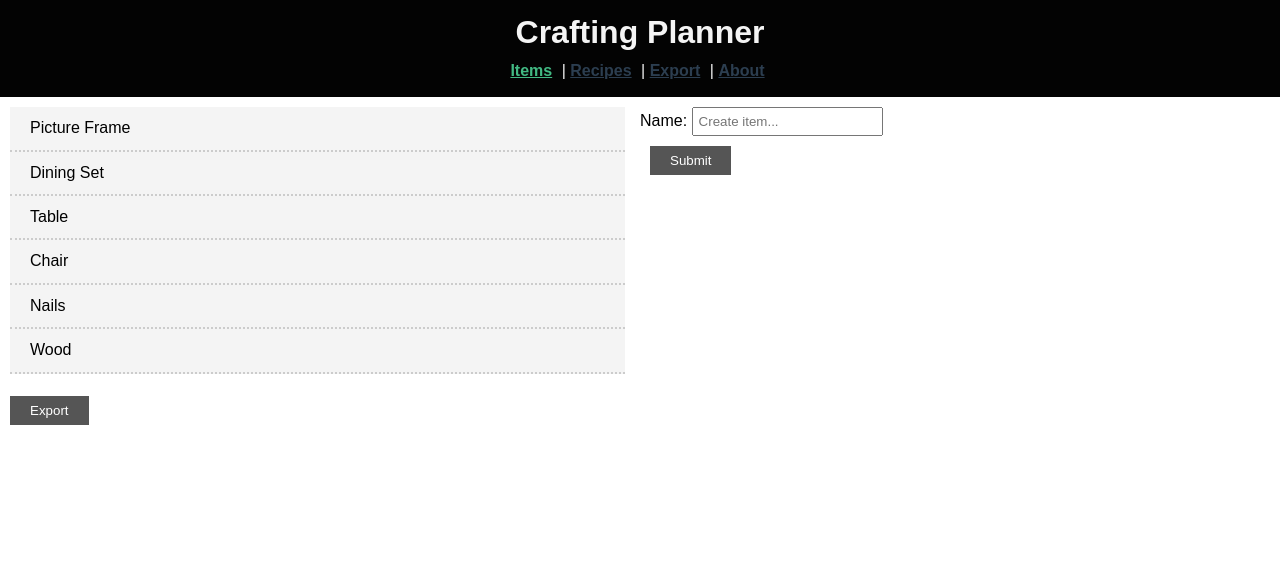
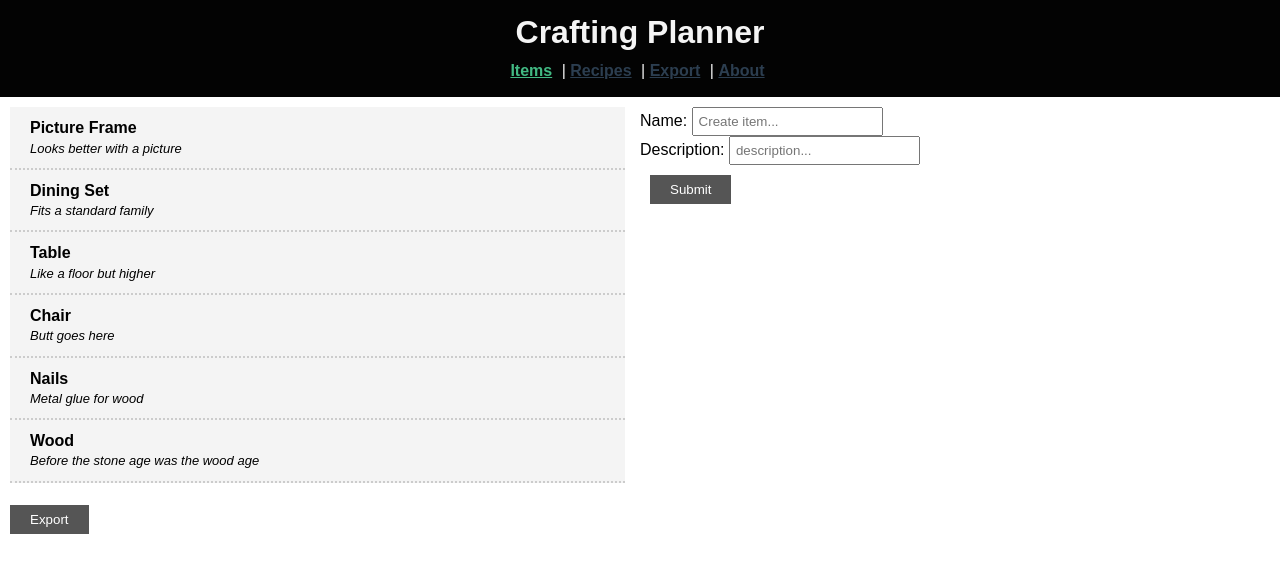
Before and after one commit to rhausch/CraftingPlanner, a Vue app: page / in a window 1280 px wide. Shown: the top 572 px of the page. Built offline with nearby package versions, Linux system fonts and the light colour scheme.

Commit message:
Added descriptions to items

```diff
--- a/public/data/items.json
+++ b/public/data/items.json
@@ -1,8 +1,32 @@
 [
-  {"id":"6e89b278-b1c0-4f2a-adc4-c98f836d4ca3","name":"Picture Frame"},
-  {"id":"1e71690a-3a01-47e4-9f57-9eec82fdff75","name":"Dining Set"},
-  {"id":"2765208f-d017-4314-9b4c-46def1c5edaf","name":"Table"},
-  {"id":"f046409f-b466-41d5-be90-d016d96e93fe","name":"Chair"},
-  {"id":"6c4c558f-030b-4dee-a7c1-420ebffa19d4","name":"Nails"},
-  {"id":"5df8fabb-7b52-48ec-ba89-880545188996","name":"Wood"}
+  {
+    "id":"6e89b278-b1c0-4f2a-adc4-c98f836d4ca3",
+    "name":"Picture Frame",
+    "description":"Looks better with a picture"
+  },
+  {
+    "id":"1e71690a-3a01-47e4-9f57-9eec82fdff75",
+    "name":"Dining Set",
+    "description":"Fits a standard family"
+  },
+  {
+    "id":"2765208f-d017-4314-9b4c-46def1c5edaf",
+    "name":"Table",
+    "description":"Like a floor but higher"
+  },
+  {
+    "id":"f046409f-b466-41d5-be90-d016d96e93fe",
+    "name":"Chair",
+    "description":"Butt goes here"
+  },
+  {
+    "id":"6c4c558f-030b-4dee-a7c1-420ebffa19d4",
+    "name":"Nails",
+    "description":"Metal glue for wood"
+  },
+  {
+    "id":"5df8fabb-7b52-48ec-ba89-880545188996",
+    "name":"Wood",
+    "description":"Before the stone age was the wood age"
+  }
 ]
--- a/public/index.html
+++ b/public/index.html
@@ -4,7 +4,7 @@
     <meta charset="utf-8">
     <meta http-equiv="X-UA-Compatible" content="IE=edge">
     <meta name="viewport" content="width=device-width,initial-scale=1.0">
-    <link rel="icon" href="<%= VUE_APP_BASE_URL %>favicon.ico">
+    <link rel="icon" href="favicon.ico">
     <title><%= htmlWebpackPlugin.options.title %></title>
   </head>
   <body>
--- a/src/components/Item.vue
+++ b/src/components/Item.vue
@@ -1,6 +1,7 @@
 <template>
   <div class="item">
-    {{ item.name }}
+    <div class="name">{{ item.name }}</div>
+    <div class="description">{{ item.description }}</div>
   </div>
 </template>
 
@@ -17,4 +18,13 @@ export default {
     padding: 10px 20px;
     border-bottom: 2px #cccccc dotted;
   }
+
+  .name {
+    font-weight: bold;
+  }
+
+  .description {
+    font-style: italic;
+    font-size: small;
+  }
 </style>
--- a/src/components/ItemDetails.vue
+++ b/src/components/ItemDetails.vue
@@ -5,12 +5,14 @@
       <br>
       id: {{ selectedItem().id }}<br>
       <label for="item-name">Name: </label><input type="text" name="name" v-model="selectedItem().name" id="item-name"><br>
+      <label for="item-description">Description: </label><input type="text" name="name" v-model="selectedItem().description" id="item-description"><br>
       <br>
       <button @click="deleteItem(selectedItem().id)" class="btn">Delete</button>
     </template>
     <template v-else>
       <form @submit="submitItem">
-        <label for="create">Name: </label><input id="create" type="text" v-model="name" name="name" placeholder="Create item..."><br>
+        <label for="newName">Name: </label><input id="newName" type="text" v-model="item.name" name="name" placeholder="Create item..."><br>
+        <label for="newDesciption">Description: </label><input id="newDesciption" type="text" v-model="item.description" name="name" placeholder="description..."><br>
         <input type="submit" value="Submit" class="btn">
       </form>
     </template>
@@ -24,7 +26,10 @@ export default {
   name: "ItemDetails",
   data() {
     return {
-      name: '',
+      item: {
+        name: '',
+        description: '',
+      }
     }
   },
   methods: {
@@ -36,8 +41,9 @@ export default {
       e.preventDefault();
       if (this.name === '')
         return;
-      this.createItem(this.name);
-      this.name = '';
+      this.createItem(this.item);
+      this.item.name = '';
+      this.item.description = '';
     }
   },
   computed: {
--- a/src/store/modules/items.js
+++ b/src/store/modules/items.js
@@ -52,12 +52,12 @@ const mutations = {
       const index = state.items.findIndex(i => i.id === item.id);
       state = {...state.items.slice(0,index), item, ...state.items.slice(index+1)};
     },
-    newItem(state, name) {
-        const item = {
+    newItem(state, item) {
+        const newItem = {
             id: uuid(),
-            name: name,
+            ...item
         }
-        state.items.unshift(item);
+        state.items.unshift(newItem);
     }
 };
 
```
